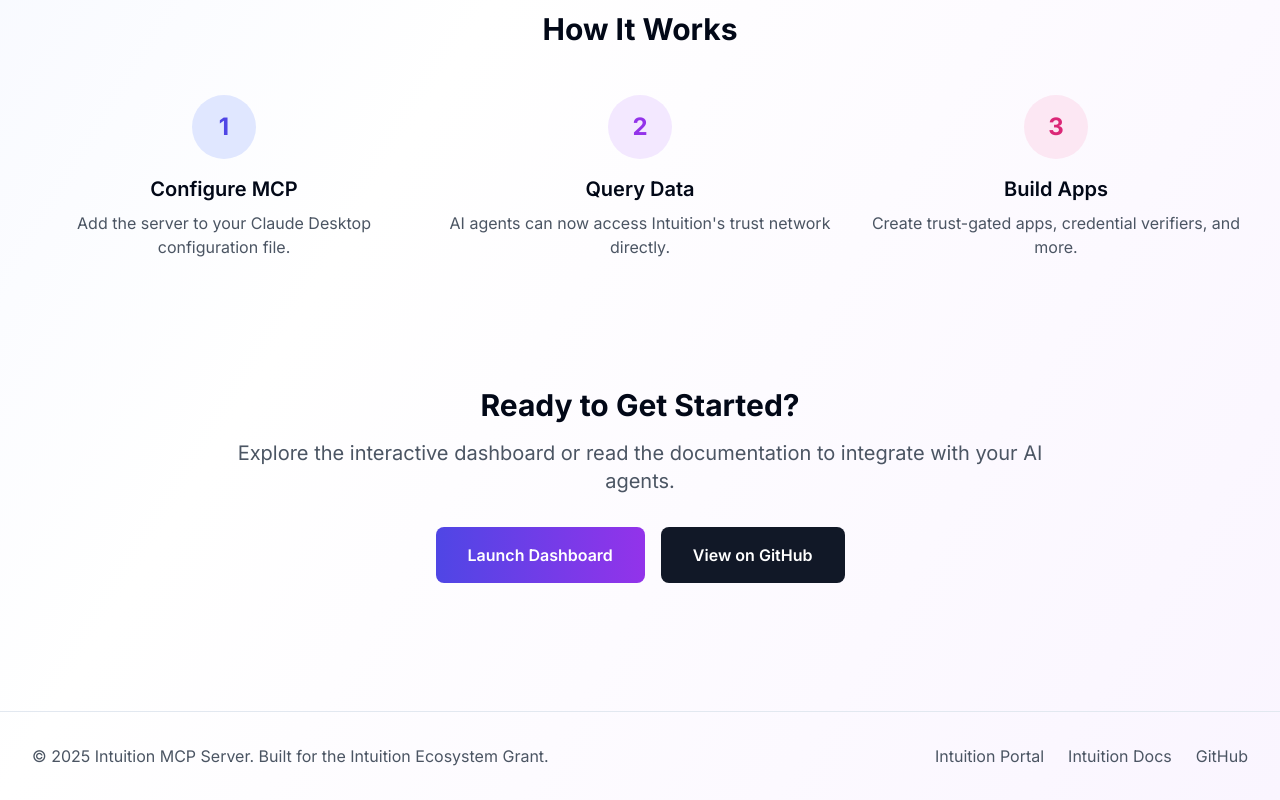
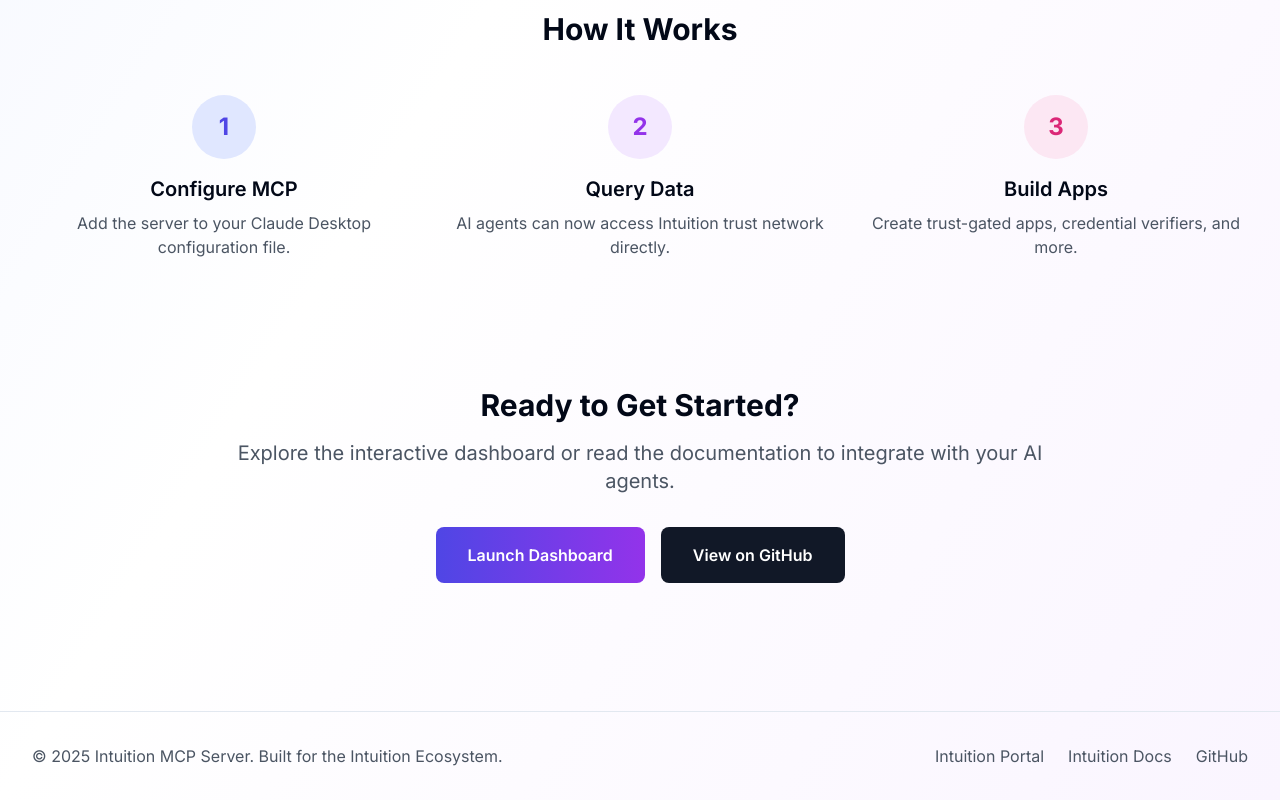
Before and after one commit to rudazy/Intuition-, a Next.js app: page / in a window 1280 px wide. Shown: the part 1338-2138 px from the top of the page. Built offline with nearby package versions, Linux system fonts and the light colour scheme.

Commit message:
Fix typos in page.tsx content

```diff
--- a/app/page.tsx
+++ b/app/page.tsx
@@ -139,7 +139,7 @@
             </div>
             <h3 className="text-xl font-semibold mb-2">Query Data</h3>
             <p className="text-gray-600">
-              AI agents can now access Intuition's trust network directly.
+              AI agents can now access Intuition trust network directly.
             </p>
           </div>
           <div className="text-center">
@@ -184,7 +184,7 @@
         <div className="max-w-7xl mx-auto px-4 sm:px-6 lg:px-8 py-8">
           <div className="flex flex-col md:flex-row justify-between items-center">
             <div className="text-gray-600 mb-4 md:mb-0">
-              © 2025 Intuition MCP Server. Built for the Intuition Ecosystem Grant.
+              © 2025 Intuition MCP Server. Built for the Intuition Ecosystem.
             </div>
             <div className="flex space-x-6">
               <Link href="https://portal.intuition.systems/" target="_blank" className="text-gray-600 hover:text-indigo-600">
```
